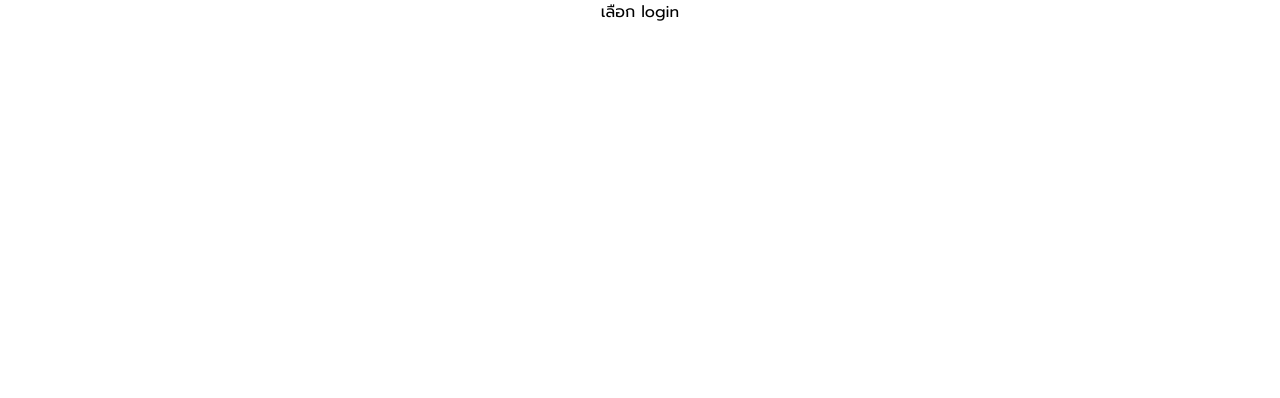
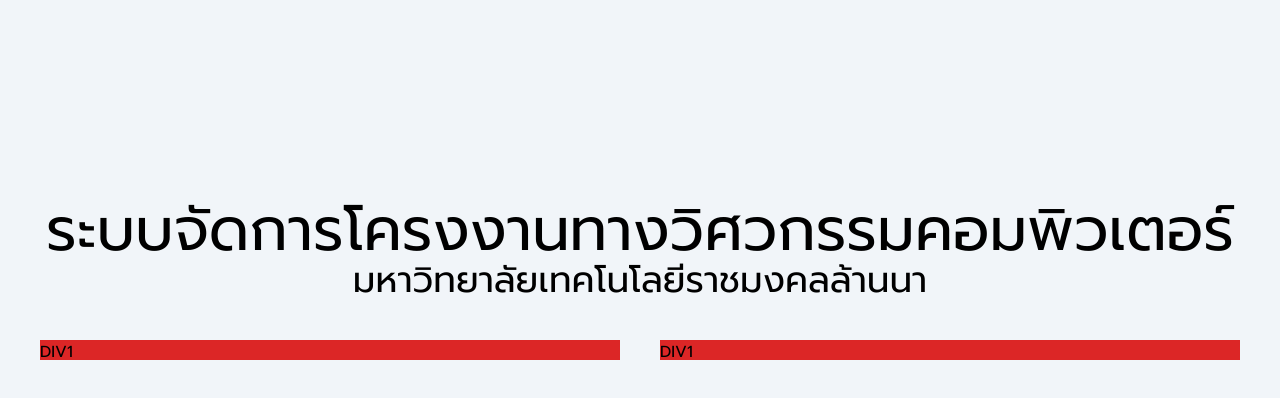
Before and after one commit to chakornpat-tn/ce-pms-frontend, a Next.js app: page /login in a window 1280 px wide. Shown: the top 398 px of the page. Built offline with nearby package versions, Linux system fonts and the light colour scheme.

Commit message:
edit login page

```diff
--- /dev/null
+++ b/src/app/components/Cards/LoginCard/LoginCard.tsx
@@ -0,0 +1,9 @@
+import React from 'react'
+
+type Props = {}
+
+const LoginCard = (props: Props) => {
+  return <div className="h-5 bg-red-600">DIV1</div>
+}
+
+export default LoginCard
--- /dev/null
+++ b/src/app/components/Cards/index.ts
@@ -0,0 +1 @@
+export { default } from './LoginCard/LoginCard'
--- a/src/app/login/page.tsx
+++ b/src/app/login/page.tsx
@@ -1,11 +1,23 @@
 import React from 'react'
+import LoginCard from '@/app/components/Cards'
 
 type Props = {}
 
 function page({}: Props) {
   return (
-    <div className="flex items-center justify-center">
-      <h1>เลือก login</h1>
+    <div className="h-dvh flex flex-col justify-start p-10 bg-bg_primary ">
+      <div className="flex justify-center items-center flex-col mt-[20vh]">
+        <h1 className="text-2xl sm:text-6xl">
+          ระบบจัดการโครงงานทางวิศวกรรมคอมพิวเตอร์
+        </h1>
+        <h2 className="text-lg sm:text-4xl">
+          มหาวิทยาลัยเทคโนโลยีราชมงคลล้านนา
+        </h2>
+      </div>
+      <article className="grid grid-cols-1 md:grid-cols-2 gap-10 mt-[40px]">
+        <LoginCard />
+        <LoginCard />
+      </article>
     </div>
   )
 }
--- a/src/app/not-found.tsx
+++ b/src/app/not-found.tsx
@@ -2,7 +2,7 @@
 
 export default function NotFound() {
   return (
-    <div className="h-[100vh] bg-primary2-500 flex justify-center items-center">
+    <div className="h-dvh bg-primary2-500 flex justify-center items-center">
       <div className="flex flex-col items-center">
         <h1 className="text-secondary1 text-6xl">ไม่พบหน้าที่ต้องการค้นหา</h1>
         <Link
```
Also changed, not shown: src/app/components/Navbar/Navbar.tsx (+34 -21 lines).
